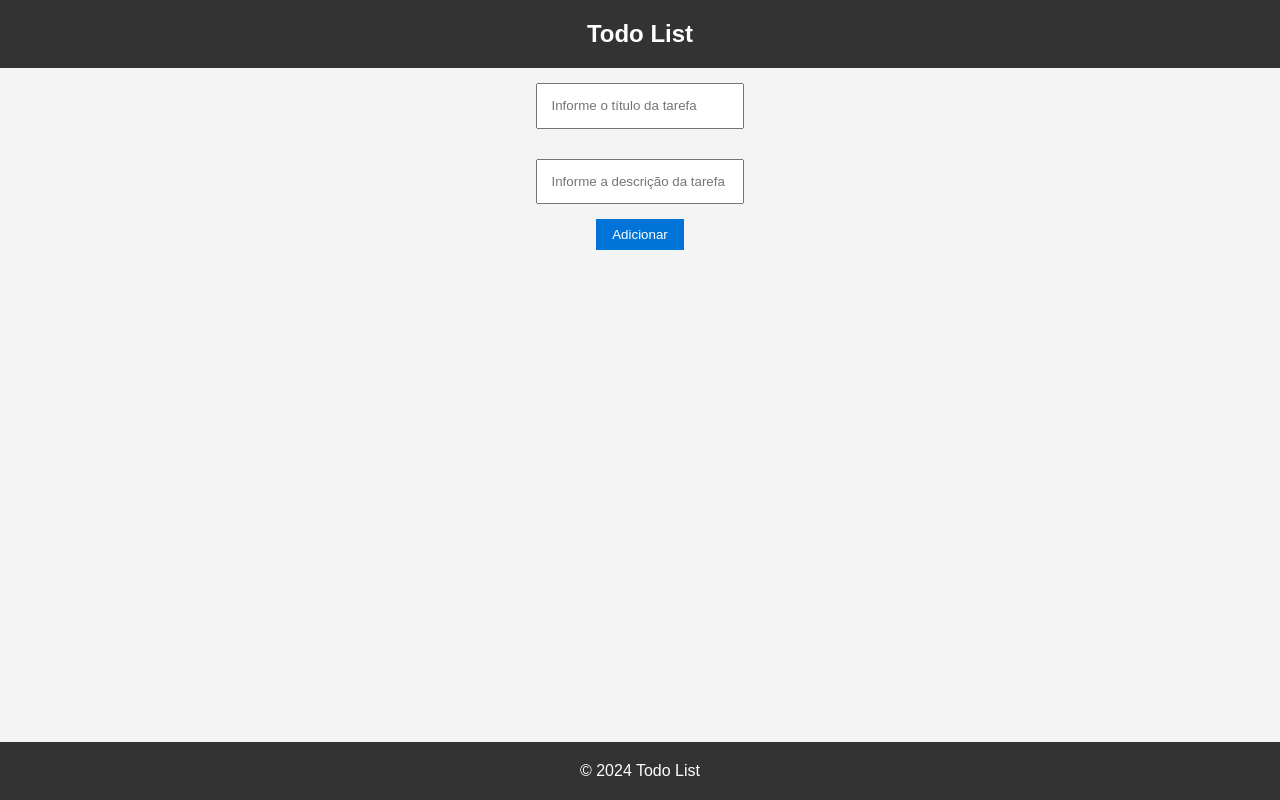
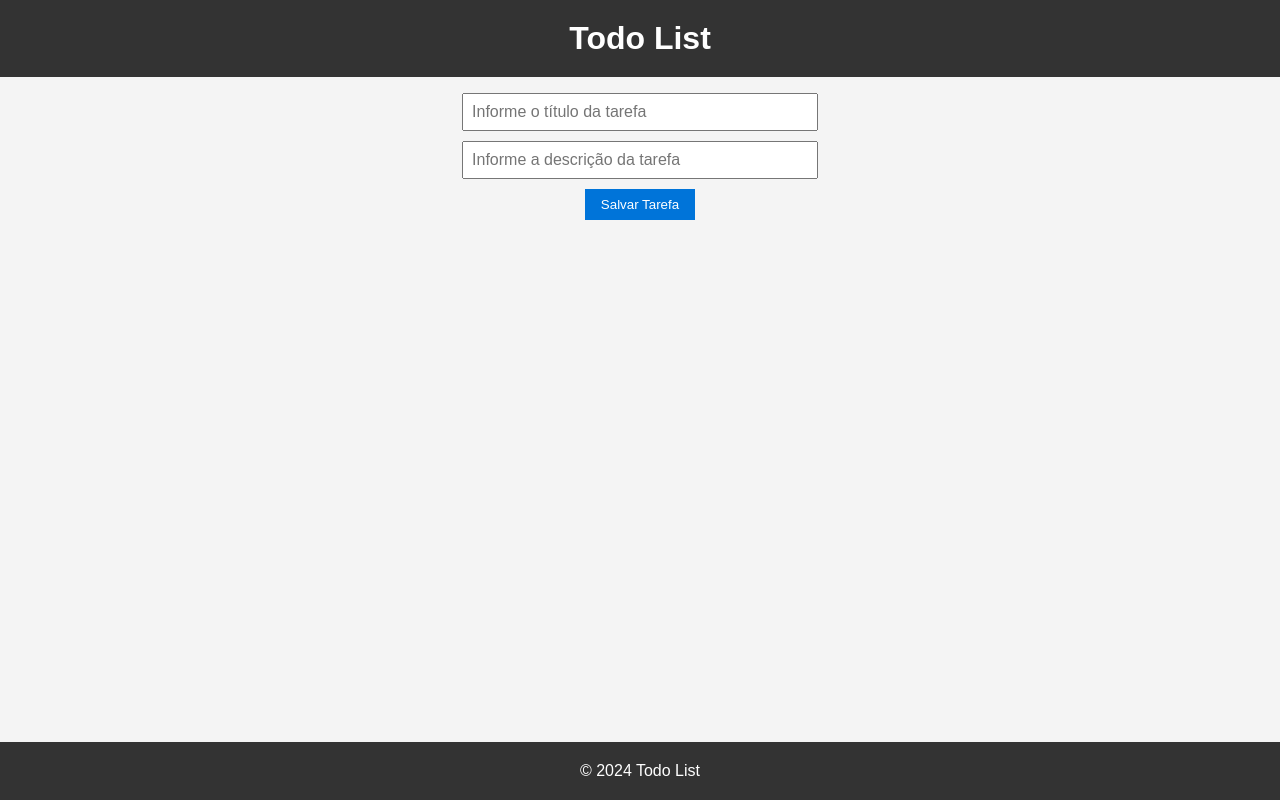
Before and after one commit to GabrielPresense/esoft5s-b-pw, a plain HTML site: page pages/todo/index.html in a window 1280 px wide. Drawn offline with Linux system fonts and the light colour scheme.

Commit message:
Atividade feita

```diff
--- a/pages/todo/index.html
+++ b/pages/todo/index.html
@@ -15,7 +15,7 @@
         <form id="todo-form">
             <input type="text" id="title" name="title" placeholder="Informe o título da tarefa">
             <input type="text" id="todo-input" name="task" placeholder="Informe a descrição da tarefa">
-            <button id="add-todo-btn">Adicionar</button>
+            <button id="add-todo-btn">Salvar Tarefa</button>
         </form>
         <ul id="todo-list"></ul>
     </main>
--- a/pages/todo/styles.css
+++ b/pages/todo/styles.css
@@ -29,10 +29,8 @@ body {
 }
 
 main {
-    display: grid;
-    grid-template-columns: repeat(1, 1fr);
-    gap: 20px;
-    margin: 0 20px;
+    padding: 16px;
+
 }
 
 @media (max-width: 768px) {
@@ -44,12 +42,16 @@ main {
 form {
     display: flex;
     flex-direction: column;
+    gap: 10px;
     align-items: center;
+    width: 40ch;
+    margin: 0 auto;
 }
 
 input[type="text"] {
-    padding: 1em;
-    margin: 15px;
+    width: 100%;
+    padding: 8px;
+    font-size: 16px;
 }
 
 button {
@@ -63,13 +65,14 @@ button {
 ul {
     list-style-type: none;
     padding: 0;
+    max-width: 80ch;
+    margin: 0 auto;
 }
 
 li {
-    background-color: #fff;
+    margin: 8px;
     padding: 20px;
-    border-radius: 5px;
-    box-shadow: 0 0 10px rgba(0, 0, 0, 0.1);
+    border: solid 1px #ccc;
     margin-bottom: 20px;
     display: flex;
     justify-content: space-between;
@@ -138,7 +141,9 @@ header {
 }
 
 header h1 {
-    font-size: 24px;
+    background-color: #333;
+    color: #fff;
+    text-align: center;
 }
 
 @media (max-width: 768px) {
```
